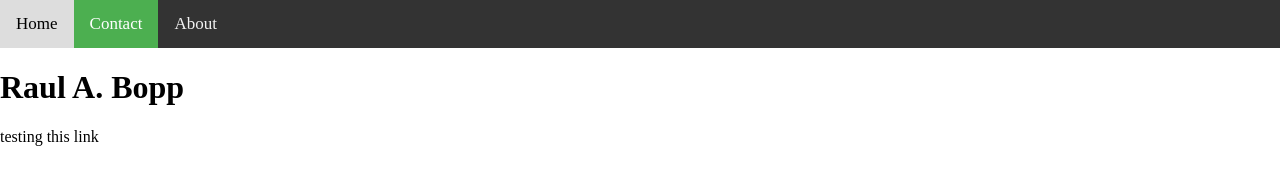
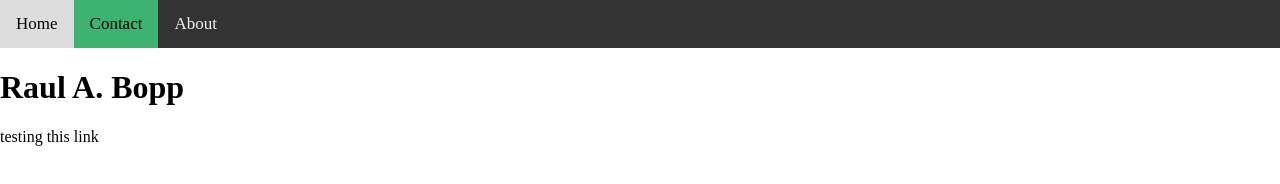
Before and after one commit to RaulBopp/portfolio, a plain HTML site: page contact.html in a window 1280 px wide. Drawn offline with Linux system fonts and the light colour scheme.

Commit message:
update contact color

```diff
--- a/contact.html
+++ b/contact.html
@@ -22,8 +22,8 @@
 }
 
 .topnav a.active {
-    background-color: #4CAF50;
-    color: white;
+    background-color: #3cb371;
+    color: black;
 }
 
   </style>
```
